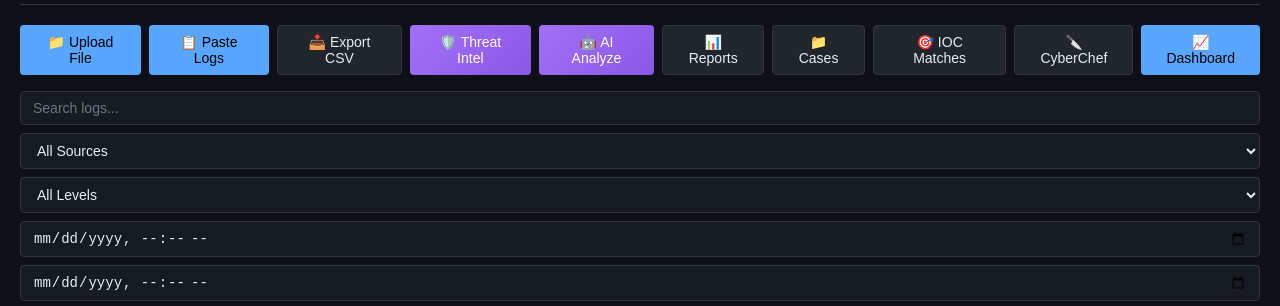
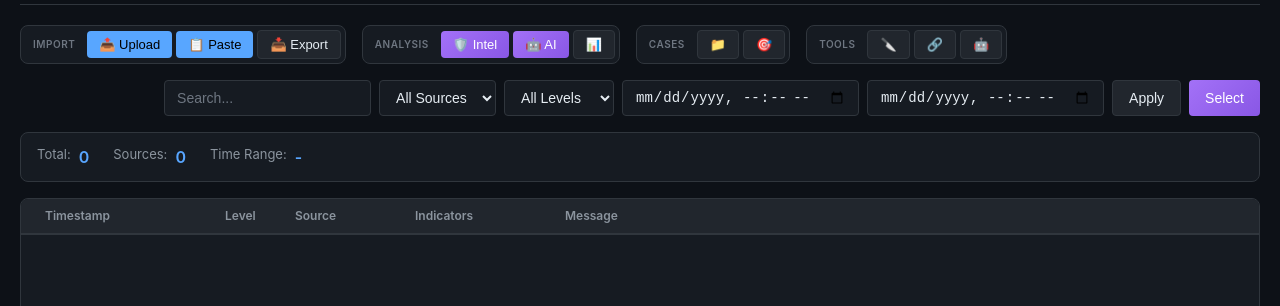
Before and after one commit to yayalingo/IR-Log-Analyzer, a website: page public/index.html in a window 1280 px wide. Shown: the part 84-390 px from the top of the page. Drawn offline with nearby package versions, Linux system fonts and the light colour scheme; no server answers.

Commit message:
Reorganize buttons into clean groups

```diff
--- a/public/index.html
+++ b/public/index.html
@@ -14,28 +14,42 @@
         <span class="badge" id="logCount">0 logs</span>
       </div>
       <div class="header-right">
-        <button class="btn btn-secondary" id="integrationsBtn">🔗 Integrations</button>
-        <button class="btn btn-secondary" id="ollamaConfigBtn">🤖 Ollama</button>
-        <button class="btn btn-secondary" id="configBtn">⚙️ Config</button>
-        <button class="btn btn-danger" id="clearBtn">Clear All</button>
+        <button class="btn btn-secondary" id="dashboardBtn">📈 Dashboard</button>
+        <button class="btn btn-secondary" id="configBtn">⚙️</button>
+        <button class="btn btn-danger" id="clearBtn">Clear</button>
       </div>
     </header>
 
     <div class="toolbar">
-      <div class="toolbar-left">
-        <button class="btn btn-primary" id="uploadBtn">📁 Upload File</button>
-        <button class="btn btn-primary" id="pasteBtn">📋 Paste Logs</button>
-        <button class="btn btn-secondary" id="exportBtn">📥 Export CSV</button>
-        <button class="btn btn-accent" id="threatIntelBtn">🛡️ Threat Intel</button>
-        <button class="btn btn-accent" id="analyzeBtn">🤖 AI Analyze</button>
-        <button class="btn btn-secondary" id="reportsBtn">📊 Reports</button>
-        <button class="btn btn-secondary" id="casesBtn">📁 Cases</button>
-        <button class="btn btn-secondary" id="iocMatchesBtn">🎯 IOC Matches</button>
-        <button class="btn btn-secondary" id="chefBtn">🔪 CyberChef</button>
-        <button class="btn btn-primary" id="dashboardBtn">📈 Dashboard</button>
+      <div class="btn-group">
+        <span class="btn-group-label">Import</span>
+        <button class="btn btn-primary" id="uploadBtn">📤 Upload</button>
+        <button class="btn btn-primary" id="pasteBtn">📋 Paste</button>
+        <button class="btn btn-secondary" id="exportBtn">📥 Export</button>
       </div>
+
+      <div class="btn-group">
+        <span class="btn-group-label">Analysis</span>
+        <button class="btn btn-accent" id="threatIntelBtn">🛡️ Intel</button>
+        <button class="btn btn-accent" id="analyzeBtn">🤖 AI</button>
+        <button class="btn btn-secondary" id="reportsBtn">📊</button>
+      </div>
+
+      <div class="btn-group">
+        <span class="btn-group-label">Cases</span>
+        <button class="btn btn-secondary" id="casesBtn">📁</button>
+        <button class="btn btn-secondary" id="iocMatchesBtn">🎯</button>
+      </div>
+
+      <div class="btn-group">
+        <span class="btn-group-label">Tools</span>
+        <button class="btn btn-secondary" id="chefBtn">🔪</button>
+        <button class="btn btn-secondary" id="integrationsBtn">🔗</button>
+        <button class="btn btn-secondary" id="ollamaConfigBtn">🤖</button>
+      </div>
+
       <div class="toolbar-filters">
-        <input type="text" id="searchInput" placeholder="Search logs..." class="input">
+        <input type="text" id="searchInput" placeholder="Search..." class="input">
         <select id="sourceFilter" class="input select">
           <option value="">All Sources</option>
         </select>
@@ -51,8 +65,8 @@
         <input type="datetime-local" id="startTime" class="input">
         <input type="datetime-local" id="endTime" class="input">
         <button class="btn btn-secondary" id="applyFilter">Apply</button>
-        <button class="btn btn-accent" id="selectModeBtn">☑️ Select</button>
-        <button class="btn btn-primary" id="addToCaseBtn" style="display:none;">➕ Add to Case</button>
+        <button class="btn btn-accent" id="selectModeBtn">Select</button>
+        <button class="btn btn-primary" id="addToCaseBtn" style="display:none;">+ Case</button>
       </div>
     </div>
 
--- a/public/style.css
+++ b/public/style.css
@@ -123,22 +123,52 @@ body {
 
 .toolbar {
   display: flex;
-  justify-content: space-between;
   align-items: center;
   gap: 16px;
   margin-bottom: 16px;
   flex-wrap: wrap;
 }
 
-.toolbar-left {
+.btn-group {
   display: flex;
-  gap: 8px;
+  align-items: center;
+  gap: 4px;
+  background: var(--bg-secondary);
+  padding: 4px;
+  border-radius: var(--radius);
+  border: 1px solid var(--border);
+}
+
+.btn-group-label {
+  font-size: 10px;
+  text-transform: uppercase;
+  color: var(--text-muted);
+  padding: 0 8px;
+  font-weight: 600;
+  letter-spacing: 0.5px;
+}
+
+.btn-group .btn {
+  border-radius: var(--radius-sm);
+  padding: 6px 12px;
+  font-size: 13px;
+}
+
+.btn-group .btn:first-of-type {
+  border-top-left-radius: var(--radius-sm);
+  border-bottom-left-radius: var(--radius-sm);
+}
+
+.btn-group .btn:last-of-type {
+  border-top-right-radius: var(--radius-sm);
+  border-bottom-right-radius: var(--radius-sm);
 }
 
 .toolbar-filters {
   display: flex;
   gap: 8px;
   flex-wrap: wrap;
+  margin-left: auto;
 }
 
 .input, .select, .textarea {
@@ -1170,13 +1200,21 @@ body {
   font-size: 14px;
   color: var(--accent);
 }
+
+@media (max-width: 768px) {
   .toolbar {
     flex-direction: column;
     align-items: stretch;
   }
 
+  .btn-group {
+    width: 100%;
+    justify-content: center;
+  }
+
   .toolbar-filters {
     flex-direction: column;
+    margin-left: 0;
   }
 
   .log-entry {
```
